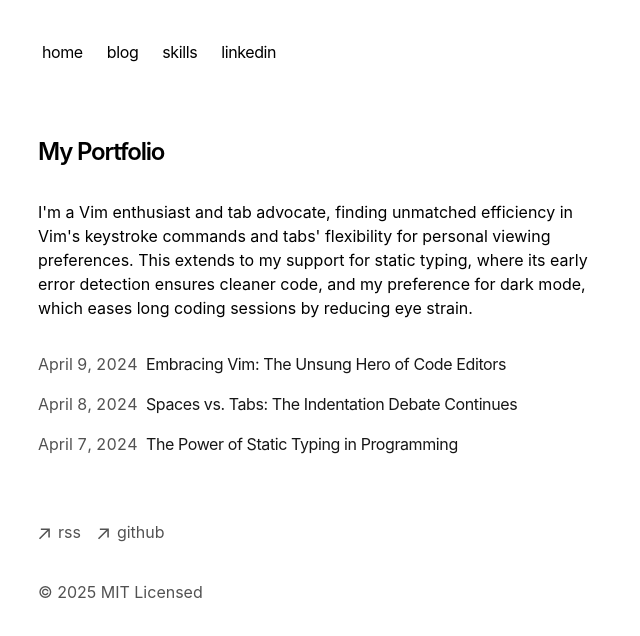
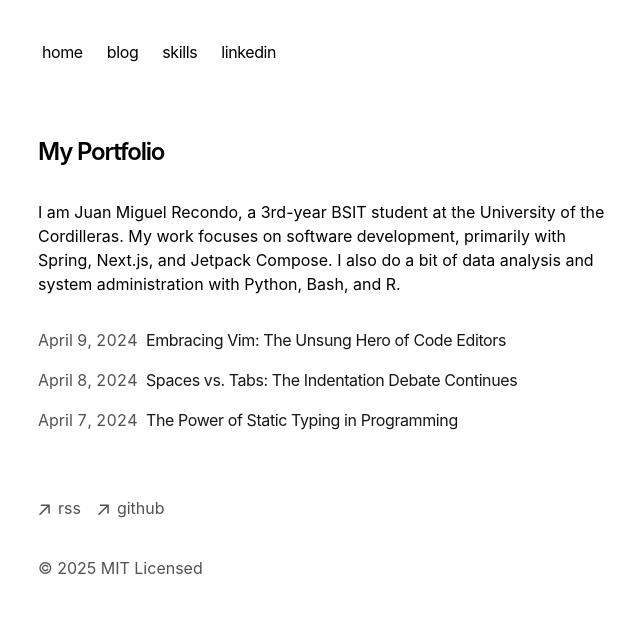
Before and after one commit to jmrec/nextjs-portfolio, a Next.js app: page / in a window 1280 px wide. Shown: the top 636 px of the page, without its empty margins (314-954 px from the left). Built offline with nearby package versions, Linux system fonts and the light colour scheme.

Commit message:
refactor: refactor headings to use MainHeading component
Replaced static <h1> elements with the reusable MainHeading component in blog and portfolio pages for consistency. Updated portfolio page introduction text and typed blog metadata for improved maintainability.

```diff
--- a/app/blog/page.tsx
+++ b/app/blog/page.tsx
@@ -1,6 +1,8 @@
 import { BlogPosts } from 'app/components/posts'
+import {Metadata} from "next";
+import MainHeading from "../components/main-heading";
 
-export const metadata = {
+export const metadata: Metadata = {
   title: 'Blog',
   description: 'Read my blog.',
 }
@@ -8,8 +10,8 @@ export const metadata = {
 export default function Page() {
   return (
     <section>
-      <h1 className="font-semibold text-2xl mb-8 tracking-tighter">My Blog</h1>
-      <BlogPosts />
+        <MainHeading title={'My Blog'}/>
+        <BlogPosts />
     </section>
   )
 }
--- a/app/page.tsx
+++ b/app/page.tsx
@@ -1,17 +1,20 @@
 import { BlogPosts } from 'app/components/posts'
+import MainHeading from "./components/main-heading";
 
 export default function Page() {
   return (
     <section>
-      <h1 className="mb-8 text-2xl font-semibold tracking-tighter">
-        My Portfolio
-      </h1>
+        <MainHeading title={'My Portfolio'}/>
       <p className="mb-4">
-        {`I'm a Vim enthusiast and tab advocate, finding unmatched efficiency in
-        Vim's keystroke commands and tabs' flexibility for personal viewing
-        preferences. This extends to my support for static typing, where its
-        early error detection ensures cleaner code, and my preference for dark
-        mode, which eases long coding sessions by reducing eye strain.`}
+        {`I am Juan Miguel Recondo, a 3rd-year BSIT student at the University of the Cordilleras.
+        My work focuses on software development, primarily with Spring, Next.js, and Jetpack Compose.
+        I also do a bit of data analysis and system administration with Python, Bash, and R.`}
+
+        {/*  {`I'm a Vim enthusiast and tab advocate, finding unmatched efficiency in*/}
+        {/*Vim's keystroke commands and tabs' flexibility for personal viewing*/}
+        {/*preferences. This extends to my support for static typing, where its*/}
+        {/*early error detection ensures cleaner code, and my preference for dark*/}
+        {/*mode, which eases long coding sessions by reducing eye strain.`}*/}
       </p>
       <div className="my-8">
         <BlogPosts />
```
